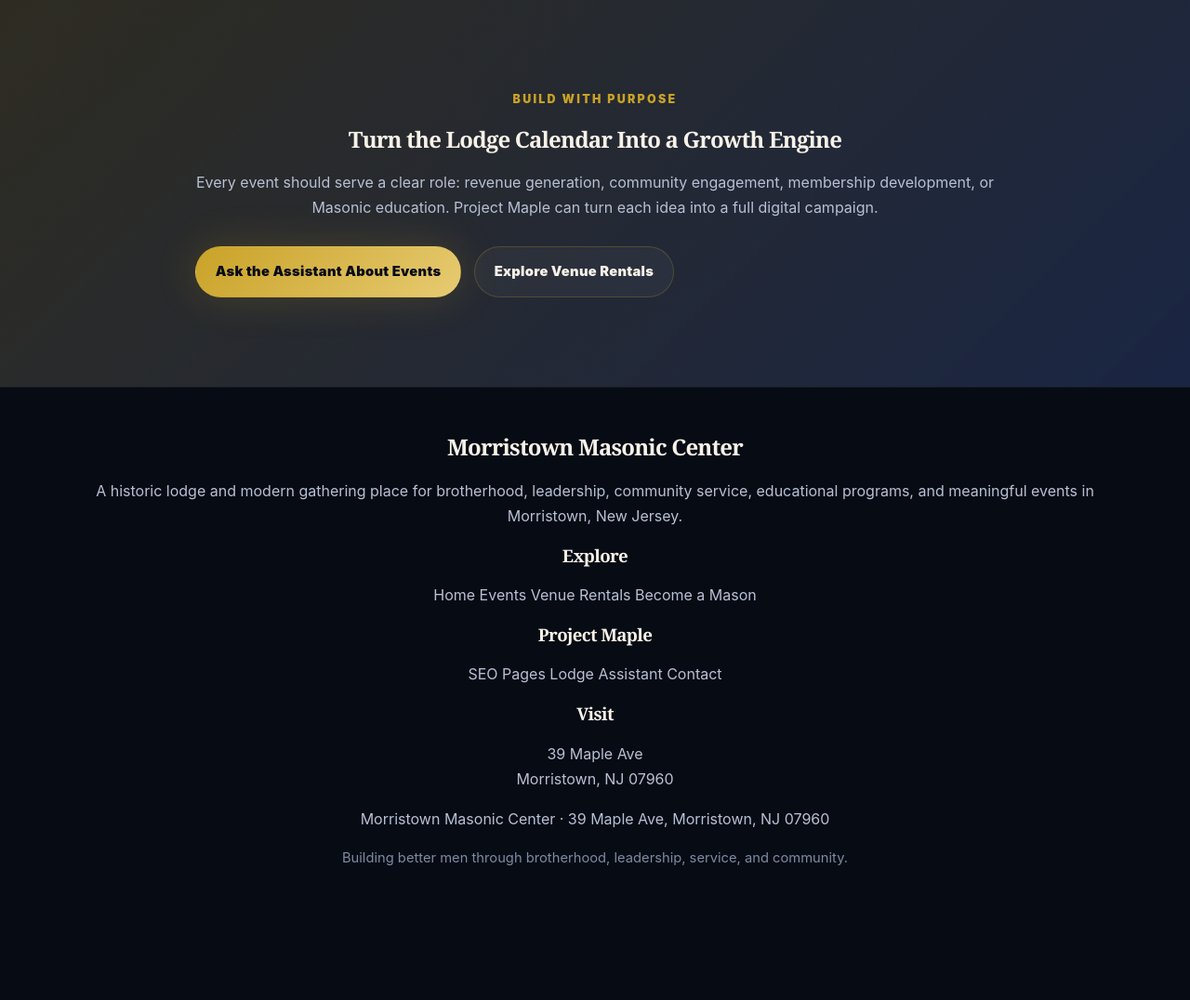
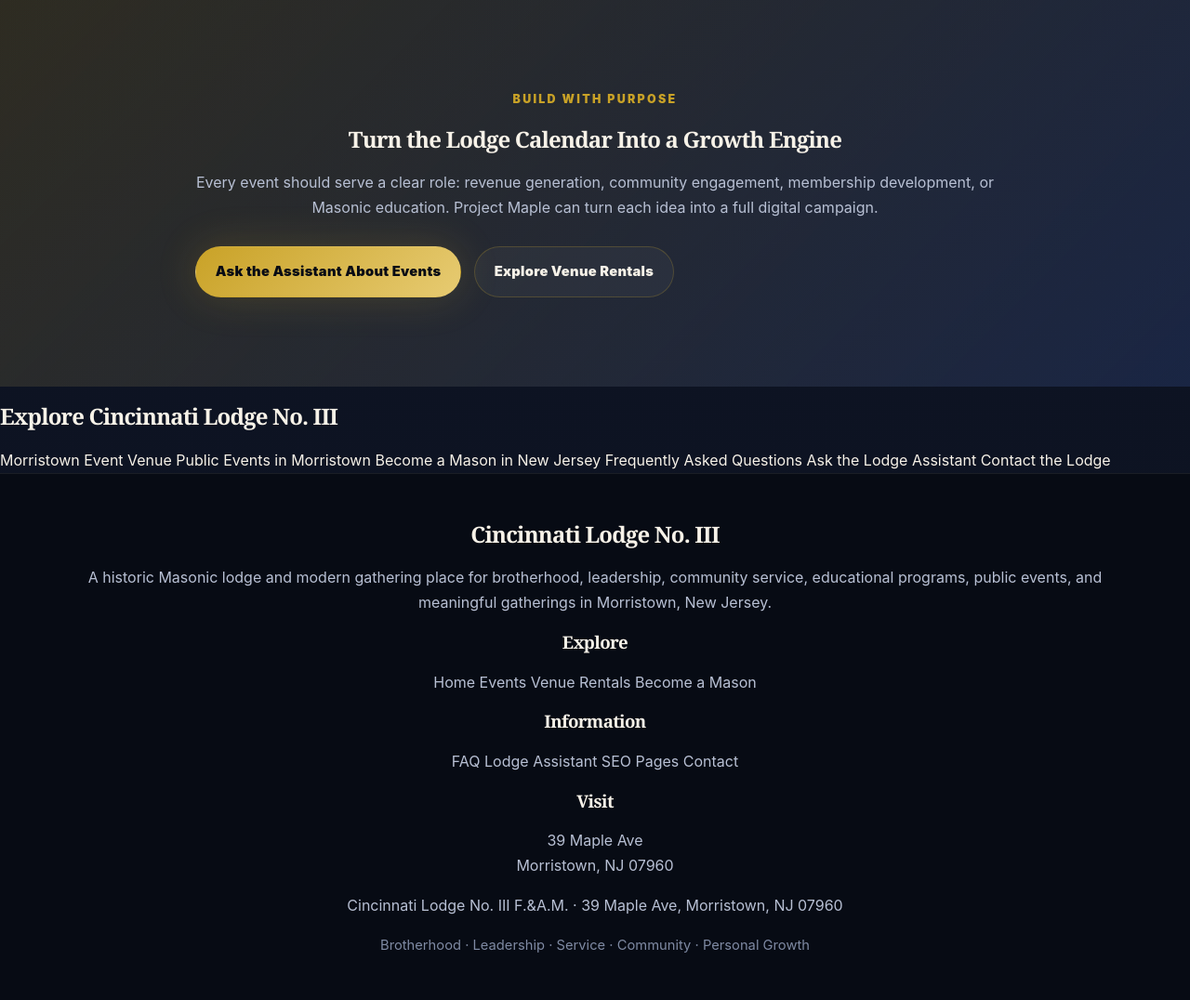
Before and after one commit to CodeDressing/cincinnati-lodge-ai, a Flask app: page /events/ in a window 1280 px wide. Shown: the part 4796-5872 px from the top of the page at 93% size. Before the commit the page ends 5728 px from the top, so only its background shows below. Run offline with Flask 3, Linux system fonts and the light colour scheme.

Commit message:
Phase 6.2 - Upgrade base template SEO shell

```diff
--- a/templates/base.html
+++ b/templates/base.html
@@ -4,36 +4,72 @@
 <head>
 
     <!-- ===================================================== -->
-    <!-- PHASE 3 - TEMPLATE LAYER                              -->
-    <!-- BLOCK 3.2 - BASE TEMPLATE                            -->
-    <!-- VERSION 3.2.1 - MARKDOWN FENCE CLEANUP                -->
-    <!-- PROJECT MAPLE / MORRISTOWN MASONIC CENTER             -->
+    <!-- PROJECT MAPLE / CINCINNATI LODGE AI                  -->
+    <!-- PHASE 6 — SEO ENGINE FOUNDATION                      -->
+    <!-- BLOCK 6.2 — BASE TEMPLATE                            -->
+    <!-- VERSION 6.2.0 — ENTERPRISE SEO SHELL UPGRADE         -->
     <!-- ===================================================== -->
 
     <!-- ===================================================== -->
-    <!-- SECTION 3.2.1 - DOCUMENT SETTINGS                     -->
+    <!-- SECTION 6.2.1 — DOCUMENT SETTINGS                    -->
     <!-- ===================================================== -->
 
     <meta charset="UTF-8">
     <meta name="viewport" content="width=device-width, initial-scale=1.0">
 
-    <title>{% block title %}Morristown Masonic Center{% endblock %}</title>
+    <title>{% block title %}Cincinnati Lodge No. III | Morristown Masonic Center{% endblock %}</title>
 
-    <meta name="description" content="{% block meta_description %}Morristown Masonic Center at 39 Maple Ave in Morristown, New Jersey. A historic lodge, community gathering place, event venue, and home for brotherhood, service, leadership, and personal growth.{% endblock %}">
+    <meta name="description" content="{% block meta_description %}Cincinnati Lodge No. III at 39 Maple Ave in Morristown, New Jersey. A historic Masonic lodge, community gathering place, event venue, and information hub for Freemasonry, public events, venue rentals, and membership interest.{% endblock %}">
 
+    <meta name="robots" content="{% block robots %}index, follow{% endblock %}">
+    <meta name="author" content="Cincinnati Lodge No. III F.&A.M.">
     <meta name="theme-color" content="#0f172a">
 
+    <link rel="canonical" href="{% block canonical_url %}{{ request.url }}{% endblock %}">
+
     <!-- ===================================================== -->
-    <!-- SECTION 3.2.2 - SOCIAL / SEO FOUNDATION               -->
+    <!-- SECTION 6.2.2 — OPEN GRAPH / SOCIAL SEO              -->
     <!-- ===================================================== -->
 
-    <meta property="og:title" content="{% block og_title %}Morristown Masonic Center{% endblock %}">
-    <meta property="og:description" content="{% block og_description %}Explore Morristown Masonic Center at 39 Maple Ave: events, venue rentals, community programs, and Freemasonry in Morristown, NJ.{% endblock %}">
-    <meta property="og:type" content="website">
-    <meta property="og:site_name" content="Morristown Masonic Center">
+    <meta property="og:title" content="{% block og_title %}Cincinnati Lodge No. III | Morristown Masonic Center{% endblock %}">
+    <meta property="og:description" content="{% block og_description %}Explore Cincinnati Lodge No. III at 39 Maple Ave in Morristown, NJ: Freemasonry, lodge history, venue rentals, public events, community programs, and membership interest.{% endblock %}">
+    <meta property="og:type" content="{% block og_type %}website{% endblock %}">
+    <meta property="og:site_name" content="Cincinnati Lodge No. III">
+    <meta property="og:locale" content="en_US">
+    <meta property="og:url" content="{{ request.url }}">
+
+    <meta name="twitter:card" content="summary_large_image">
+    <meta name="twitter:title" content="{% block twitter_title %}Cincinnati Lodge No. III | Morristown Masonic Center{% endblock %}">
+    <meta name="twitter:description" content="{% block twitter_description %}Historic lodge, event space, community programming, public events, and Freemasonry information in Morristown, New Jersey.{% endblock %}">
 
     <!-- ===================================================== -->
-    <!-- SECTION 3.2.3 - CSS                                  -->
+    <!-- SECTION 6.2.3 — STRUCTURED DATA FOUNDATION           -->
+    <!-- ===================================================== -->
+
+    <script type="application/ld+json">
+    {
+        "@context": "https://schema.org",
+        "@type": "Organization",
+        "name": "Cincinnati Lodge No. III",
+        "alternateName": "Morristown Masonic Center",
+        "address": {
+            "@type": "PostalAddress",
+            "streetAddress": "39 Maple Ave",
+            "addressLocality": "Morristown",
+            "addressRegion": "NJ",
+            "postalCode": "07960",
+            "addressCountry": "US"
+        },
+        "url": "{{ request.url_root }}",
+        "description": "Cincinnati Lodge No. III is a historic Masonic lodge and community gathering place in Morristown, New Jersey."
+    }
+    </script>
+
+    {% block schema %}
+    {% endblock %}
+
+    <!-- ===================================================== -->
+    <!-- SECTION 6.2.4 — CSS                                  -->
     <!-- ===================================================== -->
 
     <link rel="stylesheet" href="{{ url_for('static', filename='css/style.css') }}">
@@ -43,7 +79,7 @@
 <body>
 
     <!-- ===================================================== -->
-    <!-- SECTION 3.2.4 - SKIP LINK                             -->
+    <!-- SECTION 6.2.5 — SKIP LINK                            -->
     <!-- ===================================================== -->
 
     <a href="#main-content" class="skip-link">
@@ -51,7 +87,7 @@
     </a>
 
     <!-- ===================================================== -->
-    <!-- SECTION 3.2.5 - SITE HEADER                           -->
+    <!-- SECTION 6.2.6 — SITE HEADER                          -->
     <!-- ===================================================== -->
 
     <header class="site-header">
@@ -60,45 +96,25 @@
 
             <div class="brand-block">
 
-                <a href="/" class="brand-name" aria-label="Morristown Masonic Center home">
-                    Morristown Masonic Center
+                <a href="/" class="brand-name" aria-label="Cincinnati Lodge No. III home">
+                    Cincinnati Lodge No. III
                 </a>
 
                 <p class="brand-subtitle">
-                    39 Maple Ave · Morristown, NJ
+                    39 Maple Ave · Morristown, New Jersey
                 </p>
 
             </div>
 
             <nav class="main-nav" aria-label="Primary navigation">
 
-                <a href="/">
-                    Home
-                </a>
-
-                <a href="/events/">
-                    Events
-                </a>
-
-                <a href="/venue/">
-                    Venue
-                </a>
-
-                <a href="/membership/">
-                    Become a Mason
-                </a>
-
-                <a href="/seo/">
-                    SEO Pages
-                </a>
-
-                <a href="/assistant/">
-                    Assistant
-                </a>
-
-                <a href="/contact/" class="nav-cta">
-                    Contact
-                </a>
+                <a href="/">Home</a>
+                <a href="/events/">Events</a>
+                <a href="/venue/">Venue Rentals</a>
+                <a href="/membership/">Become a Mason</a>
+                <a href="/faq/">FAQ</a>
+                <a href="/assistant/">Assistant</a>
+                <a href="/contact/" class="nav-cta">Contact</a>
 
             </nav>
 
@@ -107,7 +123,7 @@
     </header>
 
     <!-- ===================================================== -->
-    <!-- SECTION 3.2.6 - MAIN PAGE CONTENT                     -->
+    <!-- SECTION 6.2.7 — MAIN PAGE CONTENT                    -->
     <!-- ===================================================== -->
 
     <main class="page-content" id="main-content">
@@ -118,7 +134,34 @@
     </main>
 
     <!-- ===================================================== -->
-    <!-- SECTION 3.2.7 - SITE FOOTER                           -->
+    <!-- SECTION 6.2.8 — SEO INTERNAL LINK FOOTER             -->
+    <!-- ===================================================== -->
+
+    <section class="seo-footer-links" aria-label="Popular Cincinnati Lodge information">
+
+        <div class="seo-footer-inner">
+
+            <h2>
+                Explore Cincinnati Lodge No. III
+            </h2>
+
+            <div class="seo-link-grid">
+
+                <a href="/venue/">Morristown Event Venue</a>
+                <a href="/events/">Public Events in Morristown</a>
+                <a href="/membership/">Become a Mason in New Jersey</a>
+                <a href="/faq/">Frequently Asked Questions</a>
+                <a href="/assistant/">Ask the Lodge Assistant</a>
+                <a href="/contact/">Contact the Lodge</a>
+
+            </div>
+
+        </div>
+
+    </section>
+
+    <!-- ===================================================== -->
+    <!-- SECTION 6.2.9 — SITE FOOTER                          -->
     <!-- ===================================================== -->
 
     <footer class="site-footer">
@@ -128,66 +171,42 @@
             <div class="footer-brand">
 
                 <h2>
-                    Morristown Masonic Center
+                    Cincinnati Lodge No. III
                 </h2>
 
                 <p>
-                    A historic lodge and modern gathering place for brotherhood,
-                    leadership, community service, educational programs,
-                    and meaningful events in Morristown, New Jersey.
+                    A historic Masonic lodge and modern gathering place for brotherhood,
+                    leadership, community service, educational programs, public events,
+                    and meaningful gatherings in Morristown, New Jersey.
                 </p>
 
             </div>
 
             <div class="footer-column">
 
-                <h3>
-                    Explore
-                </h3>
+                <h3>Explore</h3>
 
-                <a href="/">
-                    Home
-                </a>
-
-                <a href="/events/">
-                    Events
-                </a>
-
-                <a href="/venue/">
-                    Venue Rentals
-                </a>
-
-                <a href="/membership/">
-                    Become a Mason
-                </a>
+                <a href="/">Home</a>
+                <a href="/events/">Events</a>
+                <a href="/venue/">Venue Rentals</a>
+                <a href="/membership/">Become a Mason</a>
 
             </div>
 
             <div class="footer-column">
 
-                <h3>
-                    Project Maple
-                </h3>
+                <h3>Information</h3>
 
-                <a href="/seo/">
-                    SEO Pages
-                </a>
-
-                <a href="/assistant/">
-                    Lodge Assistant
-                </a>
-
-                <a href="/contact/">
-                    Contact
-                </a>
+                <a href="/faq/">FAQ</a>
+                <a href="/assistant/">Lodge Assistant</a>
+                <a href="/seo/">SEO Pages</a>
+                <a href="/contact/">Contact</a>
 
             </div>
 
             <div class="footer-column">
 
-                <h3>
-                    Visit
-                </h3>
+                <h3>Visit</h3>
 
                 <p>
                     39 Maple Ave<br>
@@ -201,11 +220,11 @@
         <div class="footer-bottom">
 
             <p>
-                Morristown Masonic Center · 39 Maple Ave, Morristown, NJ 07960
+                Cincinnati Lodge No. III F.&A.M. · 39 Maple Ave, Morristown, NJ 07960
             </p>
 
             <p class="footer-note">
-                Building better men through brotherhood, leadership, service, and community.
+                Brotherhood · Leadership · Service · Community · Personal Growth
             </p>
 
         </div>
@@ -213,7 +232,7 @@
     </footer>
 
     <!-- ===================================================== -->
-    <!-- SECTION 3.2.8 - JAVASCRIPT                            -->
+    <!-- SECTION 6.2.10 — JAVASCRIPT                          -->
     <!-- ===================================================== -->
 
     <script src="{{ url_for('static', filename='js/script.js') }}"></script>
```
